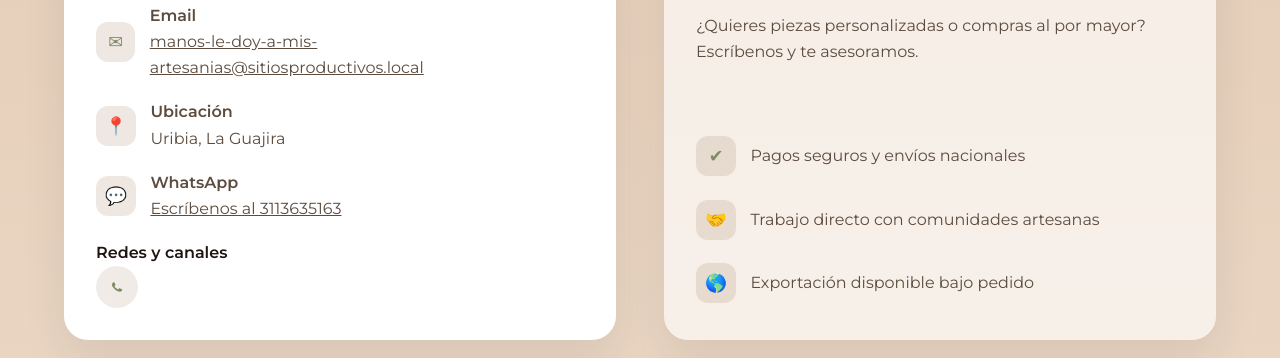
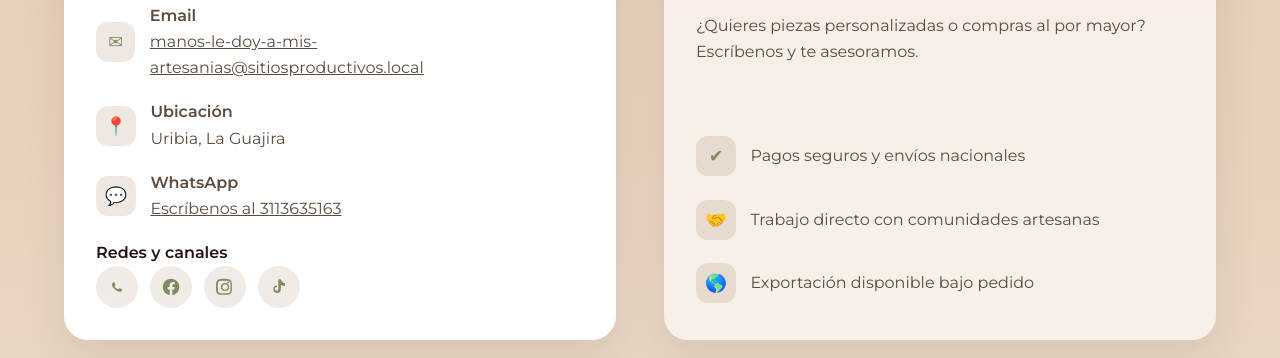
Before and after one commit to ReconvencionLaboralGuajira/alma-en-hebra-97, a plain HTML site: page index.html in a window 1280 px wide. Shown: the part 3412-3770 px from the top of the page. Drawn offline with nearby package versions, Linux system fonts and the light colour scheme; no server answers; a small style sheet from the web is missing.

Commit message:
Publish site

```diff
--- a/index.html
+++ b/index.html
@@ -272,7 +272,25 @@
                                         </a>
 
 
+                                        <a href="https://www.facebook.com/profile.php?id=61584240460897" aria-label="Facebook" rel="noopener" target="_blank">
+                                            <svg viewBox="0 0 24 24" role="img" focusable="false">
+                                                <path d="M22 12a10 10 0 1 0-11.56 9.88v-6.99H7.9V12h2.54V9.79c0-2.5 1.49-3.89 3.78-3.89 1.1 0 2.25.2 2.25.2v2.47h-1.27c-1.25 0-1.64.78-1.64 1.57V12h2.8l-.45 2.89h-2.35v6.99A10 10 0 0 0 22 12z"/>
+                                            </svg>
+                                        </a>
 
+
+                                        <a href="https://www.instagram.com/almaenhebra_artesanias/" aria-label="Instagram" rel="noopener" target="_blank">
+                                            <svg viewBox="0 0 24 24" role="img" focusable="false">
+                                                <path d="M12 7.09A4.91 4.91 0 1 0 16.91 12 4.91 4.91 0 0 0 12 7.09zm0 8.09A3.18 3.18 0 1 1 15.18 12 3.18 3.18 0 0 1 12 15.18zm5-8.51a1.15 1.15 0 1 1-1.15-1.15 1.15 1.15 0 0 1 1.15 1.15zm3.26 1.17a5.66 5.66 0 0 0-1.55-4 5.66 5.66 0 0 0-4-1.55c-1.58-.09-6.34-.09-7.92 0a5.66 5.66 0 0 0-4 1.55 5.66 5.66 0 0 0-1.55 4c-.09 1.58-.09 6.34 0 7.92a5.66 5.66 0 0 0 1.55 4 5.66 5.66 0 0 0 4 1.55c1.58.09 6.34.09 7.92 0a5.66 5.66 0 0 0 4-1.55 5.66 5.66 0 0 0 1.55-4c.09-1.58.09-6.34 0-7.92zm-2.05 9.6a3.23 3.23 0 0 1-1.82 1.82c-1.26.5-4.25.38-5.39.38s-4.13.11-5.39-.38a3.23 3.23 0 0 1-1.82-1.82c-.5-1.26-.38-4.25-.38-5.39s-.11-4.13.38-5.39a3.23 3.23 0 0 1 1.82-1.82c1.26-.5 4.25-.38 5.39-.38s4.13-.11 5.39.38a3.23 3.23 0 0 1 1.82 1.82c.5 1.26.38 4.25.38 5.39s.12 4.13-.38 5.39z"/>
+                                            </svg>
+                                        </a>
+
+
+                                        <a href="https://www.tiktok.com/@almaenhebra_artesanias" aria-label="TikTok" rel="noopener" target="_blank">
+                                            <svg viewBox="0 0 24 24" role="img" focusable="false">
+                                                <path d="M19.59 7.24a5.35 5.35 0 0 1-3.16-1.01 5.34 5.34 0 0 1-1.92-2.57h-.01a5.46 5.46 0 0 1-.22-1.07H11.2v11.8a2.18 2.18 0 1 1-1.53-2.08v-2.2a4.49 4.49 0 1 0 4.49 4.49V9.33a8.03 8.03 0 0 0 4.94 1.66V7.24z"/>
+                                            </svg>
+                                        </a>
 
                                 </div>
                             </div>
```
